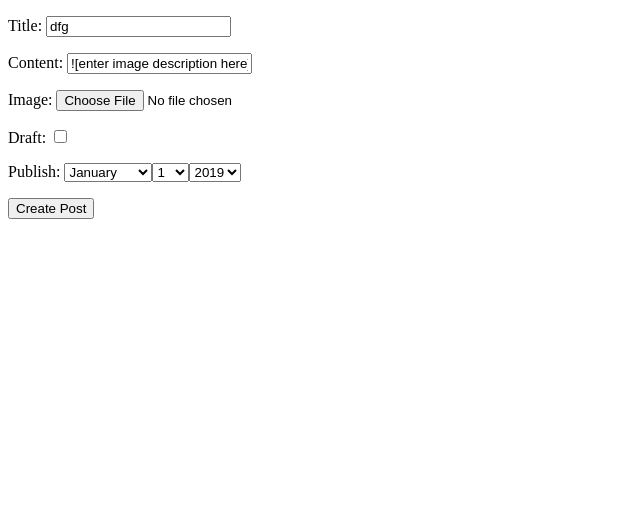
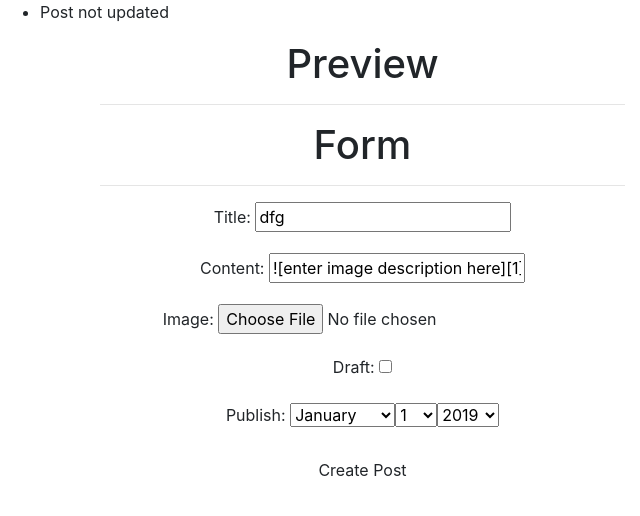
Before and after one commit to alle-zhinzher/learn_django1.9, a Django app: a page that uses post/forms.py in a window 1280 px wide. Shown: the top 516 px of the page, without its empty margins (0-640 px from the left). Run offline with Django 3.2, Linux system fonts and the light colour scheme; data comes from the database, SQL or seed files in the repository; both versions use the stored data as it was after the commit; some libraries are stand-ins or nearby versions.

Commit message:
Render markdown with Django Dynamic Preview of Form Data

```diff
--- a/learn_django2/settings.py
+++ b/learn_django2/settings.py
@@ -21,6 +21,7 @@
 INSTALLED_APPS = [
     'post',
     'pagedown',
+    'markdown_deux',
     'django.contrib.admin',
     'django.contrib.auth',
     'django.contrib.contenttypes',
--- a/post/forms.py
+++ b/post/forms.py
@@ -5,7 +5,7 @@
 
 
 class PostForm(forms.ModelForm):
-    content = forms.CharField(widget=PagedownWidget)
+    content = forms.CharField(widget=PagedownWidget(show_preview=False))
     publish = forms.DateField(widget=forms.SelectDateWidget)
     class Meta:
         model = Post
--- a/post/models.py
+++ b/post/models.py
@@ -3,6 +3,8 @@
 from django.shortcuts import reverse
 from django.db.models.signals import pre_save
 from django.utils.text import slugify
+from django.utils.safestring import mark_safe
+from markdown_deux import markdown
 
 
 class PostManager(models.Manager):
@@ -32,6 +34,11 @@
     def get_absolute_url(self):
         return reverse('post-detail', kwargs={'slug': self.slug})
 
+    def get_markdown(self):
+        content = self.content
+        markdown_text = markdown(content)
+        return mark_safe(markdown_text)
+
     def __str__(self):
         return self.title
 
--- a/post/views.py
+++ b/post/views.py
@@ -54,7 +54,7 @@
         return HttpResponseRedirect(instance.get_absolute_url())
     else:
         messages.error(request, 'Post not updated')
-    return render(request, 'post_update.html', context={'post': instance,
+    return render(request, 'post_form.html', context={'post': instance,
                                                         'form': form})
 
 
--- a/templates/base.html
+++ b/templates/base.html
@@ -43,18 +43,47 @@
             integrity="sha384-B0UglyR+jN6CkvvICOB2joaf5I4l3gm9GU6Hc1og6Ls7i6U/mkkaduKaBhlAXv9k"
             crossorigin="anonymous"></script>
     <script src="https://cdnjs.cloudflare.com/ajax/libs/marked/0.3.5/marked.min.js"></script>
+
+    <script src='https://cdnjs.cloudflare.com/ajax/libs/marked/0.3.5/marked.min.js'></script>
+
+    <script src='https://cdnjs.cloudflare.com/ajax/libs/marked/0.3.5/marked.min.js'></script>
+
 <script type="text/javascript">
-        $(document).ready(function () {
-            $(".content-markdown").each(function () {
+$(document).ready(function(){
+    $(".content-markdown").each(function(){
             var content = $(this).text()
-                console.log(content)
             var markedContent = marked(content)
-                console.log(markedContent)
             $(this).html(markedContent)
     })
-            $(".content-markdown img").each(function(){
+    $(".post-detail-item img").each(function(){
             $(this).addClass("img-responsive");
     })
+
+    var contentInput = $("#id_content");
+    function setContent(value){
+        var markedContent = marked(value)
+        $("#preview-content").html(markedContent)
+        $("#preview-content img").each(function(){
+            $(this).addClass("img-responsive")
+        })
+    }
+    setContent(contentInput.val())
+    contentInput.keyup(function(){
+        var newContent = $(this).val()
+        setContent(newContent)
+    })
+    var titleInput = $("#id_title");
+
+    function setTitle(value) {
+        $("#preview-title").text(value)
+    }
+    setTitle(titleInput.val())
+    titleInput.keyup(function(){
+        var newContent = $(this).val()
+        setTitle(newContent)
+    })
+    // preview-title
+    // preview-content
 })
 </script>
     </body>
--- a/templates/post_detail.html
+++ b/templates/post_detail.html
@@ -4,7 +4,7 @@
 {% endblock title %}
 
 {% block content %}
-    <div class="col-sm-7 col-sm-offset-3">
+    <div class="col-sm-7 col-sm-offset-3 post-detail-item">
         {% if post.image %}
             <img src="{{ post.image.url }}" class="img-responsive">
         {% endif %}
@@ -16,7 +16,7 @@
         <hr>
         <hr>
 
-        <p class='content-markdown'>{{ post.content }}</p>
+        <p class='post-detail-item'>{{ post.get_markdown }}</p>
 
         <hr>
         <h3>Author: {{ post.user }}</h3>
--- a/templates/post_form.html
+++ b/templates/post_form.html
@@ -1,13 +1,27 @@
-{% extends 'base.html' %}
+{% extends "base.html" %}
+
+
 {% block head_extra %}
     {{ form.media }}
 {% endblock head_extra %}
 
 
 {% block content %}
-    <form method="POST" action="" enctype="multipart/form-data">
-        {% csrf_token %}
-        {{ form.as_p }}
-        <input type="submit", value="Create Post">
-    </form>
+    <div class='col-sm-6'>
+        <h1>Preview</h1>
+        <hr/>
+        <div class='content-preview'>
+            <h3 id='preview-title'></h3>
+            <p id='preview-content'></p>
+        </div>
+    </div>
+    <div class='col-sm-6'>
+        <h1>Form</h1>
+        <hr/>
+
+        <form method='POST' action='' enctype='multipart/form-data'>{% csrf_token %}
+            {{ form.as_p }}
+            <input type='submit' class='btn btn-default' value='Create Post'/>
+        </form>
+    </div>
 {% endblock content %}
--- a/templates/post_update.html
+++ b/templates/post_update.html
@@ -5,10 +5,20 @@
     <title>Form</title>
 </head>
 <body>
-    <form method="POST" action="">
-        {% csrf_token %}
-        {{ form.as_p }}
-        <input type="submit", value="Create Post">
-    </form>
+    <div class="sol-sm-6">
+        <h1>Preview</h1>
+        <div class="content-preview">
+            <h3 id="preview-title"></h3>
+            <p id="preview-content"></p>
+        </div>
+    </div>
+    <div class="sol-sm-6">
+        <h1>Edit Form</h1>
+        <form method="POST" action="">
+            {% csrf_token %}
+            {{ form.as_p }}
+            <input type="submit" value="Create Post">
+        </form>
+    </div>
 </body>
 </html>
```
Also changed, not shown: templates/posts_list.html (+19 -13 lines), db.sqlite3. Lines whose indentation alone changed are shown as unchanged.
